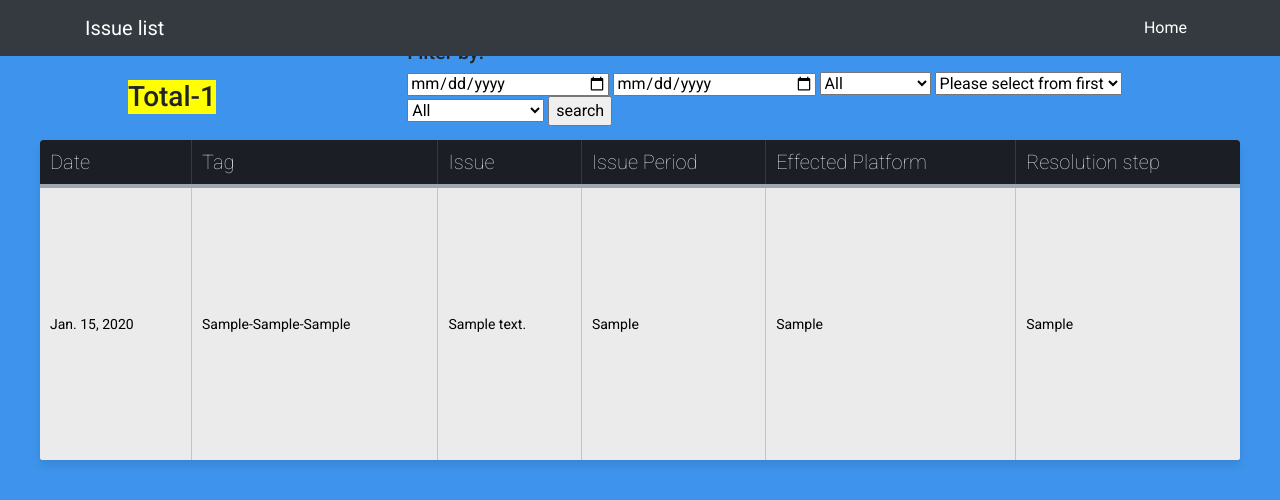
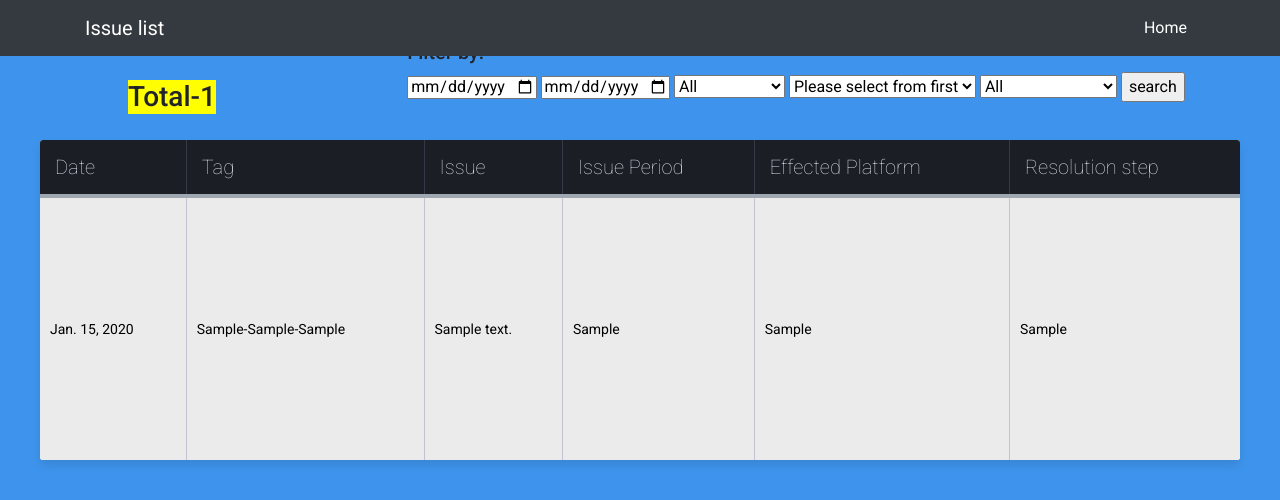
Before and after one commit to ranjanrak/Issuedoc, a Django app: page /issue/ in a window 1280 px wide. Shown: the top 500 px of the page. Run offline with Django 3.2, Linux system fonts and the light colour scheme; tables that the repository leaves empty hold one stand-in row (values such as "Sample post"); some libraries are stand-ins or nearby versions.

Commit message:
UI changes

```diff
--- a/helpdoc/templates/helpdoc/issue.html
+++ b/helpdoc/templates/helpdoc/issue.html
@@ -21,7 +21,7 @@ body {
 div.table-title {
   display: block;
   margin: auto;
-  max-width: 600px;
+  max-width: 900px;
   padding:5px;
   width: 100%;
 }
@@ -53,7 +53,7 @@ th {
   border-right: 1px solid #343a45;
   font-size:20px;
   font-weight: 100;
-  padding:10px;
+  padding:15px;
   text-align:left;
   text-shadow: 0 1px 1px rgba(0, 0, 0, 0.1);
   vertical-align:middle;
@@ -153,7 +153,7 @@ td.text-right {
   background-color:#FFFF00 ;
 }
 #manage{
-  width:25%;
+  width:16%;
   height:23px;
 }
 
@@ -259,7 +259,7 @@ $("#tag").change(function() {
         vals = data.Nest.split(",");
         break;
       case 'kite/Pi/Nest':
-        vals = data.Kite/Pi/Nest.split(",");
+        vals = data.Main.split(",");
         break;
       case 'All':
         vals = data.All.split(",");
--- a/helpdoc/views.py
+++ b/helpdoc/views.py
@@ -195,7 +195,7 @@ def jsondata(request):
 	'kite':'Holdings,Login,Market watch,Orders,Positions,Charts,Holdings/Orders/Positions,Orders/Positions,RMS,All',
 	'Pi':'Holdings,Login,Market watch,Orders,Positions,Charts,All ',
 	'Nest':'Holdings,login,Orders,Positions,All',
-	'kite/Pi/Nest':'Holdings,Orders,Positions,All',
+	'Main':'Holdings,Orders,Positions,All',
 	'All':'All'
 	}
 	return JsonResponse(data)
```
